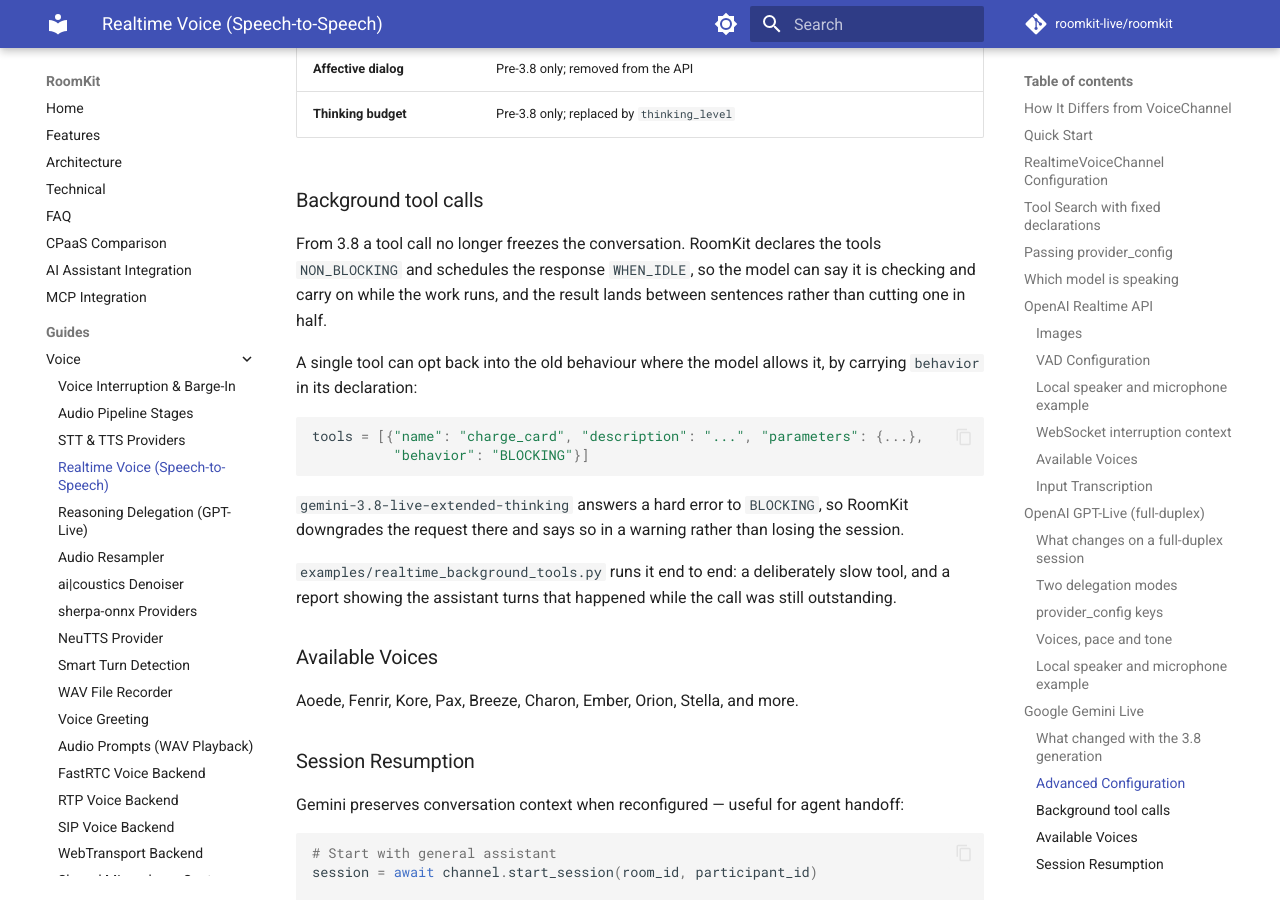
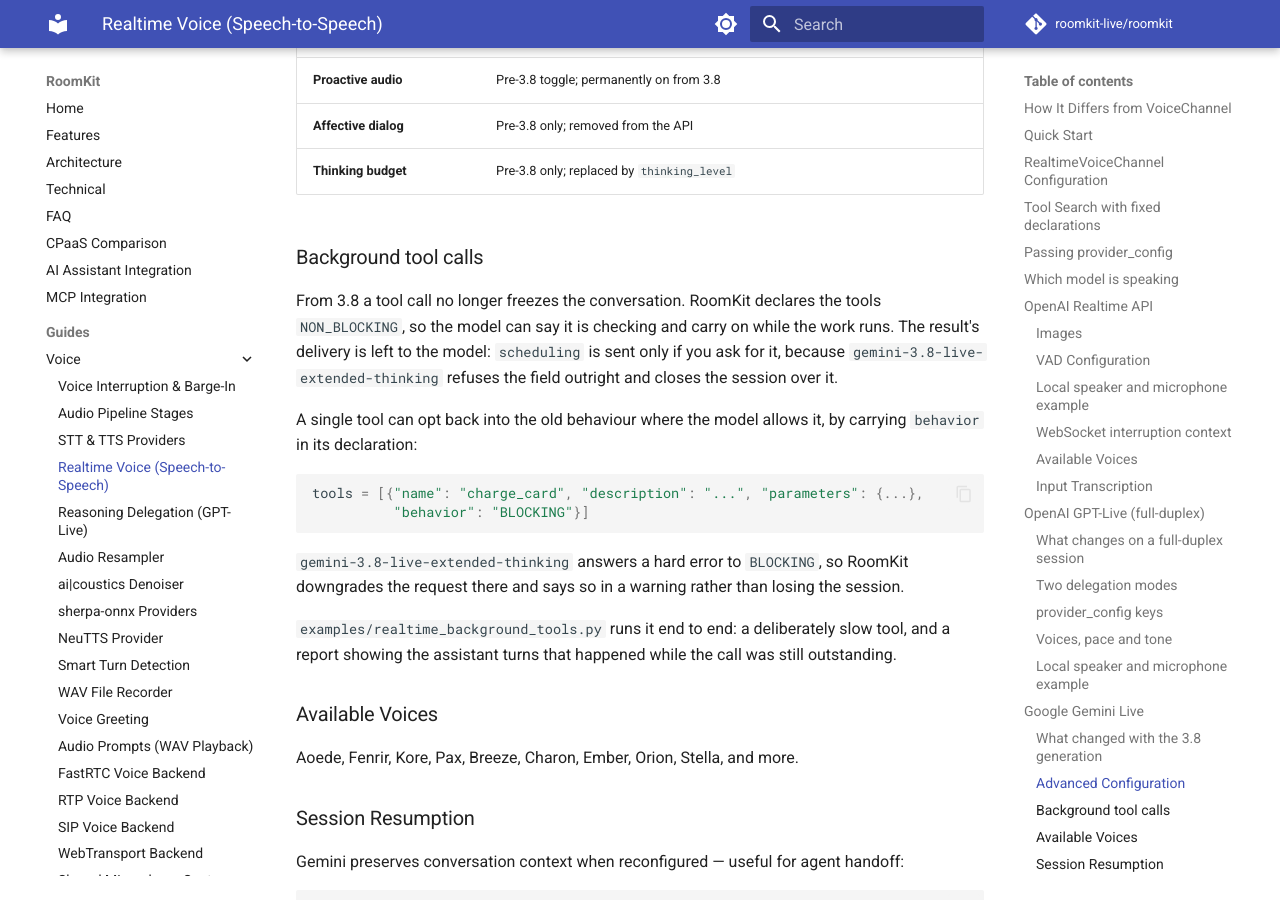
Before and after one commit to roomkit-live/roomkit-docs, an MkDocs documentation site: the page built from docs/guides/realtime-voice-providers.md, in a window 1280 px wide and 900 px high, scrolled down 14176 px. Built offline with MkDocs 1.6.1 and Material for MkDocs 9.7.7, drawn with Linux system fonts in a browser that asks for light colours; comment, search, counter and statistics services are not loaded; some of the changed text lies outside the part shown.

Commit message:
docs(realtime): tool response scheduling is opt-in, not a default
extended-thinking closes the session with 1007 over the field. Live run 2026-09-17.

```diff
--- a/docs/guides/realtime-voice-providers.md
+++ b/docs/guides/realtime-voice-providers.md
@@ -543,8 +543,11 @@ provider_config = {
     # on a video session.
     "turn_coverage": "TURN_INCLUDES_ONLY_ACTIVITY",
 
-    # When a background tool result is delivered:
-    # WHEN_IDLE (default) | INTERRUPT | SILENT
+    # When a background tool result is delivered. Opt-in, and nothing is
+    # sent by default: gemini-3.8-live-extended-thinking closes the session
+    # with 1007 over this field, and the models that take it deliver a
+    # background result sensibly without it.
+    # WHEN_IDLE | INTERRUPT | SILENT
     "tool_response_scheduling": "WHEN_IDLE",
 
     # Inbound transcription
@@ -589,9 +592,10 @@ provider_config = {
 ### Background tool calls
 
 From 3.8 a tool call no longer freezes the conversation. RoomKit declares the
-tools `NON_BLOCKING` and schedules the response `WHEN_IDLE`, so the model can
-say it is checking and carry on while the work runs, and the result lands
-between sentences rather than cutting one in half.
+tools `NON_BLOCKING`, so the model can say it is checking and carry on while
+the work runs. The result's delivery is left to the model: `scheduling` is
+sent only if you ask for it, because `gemini-3.8-live-extended-thinking`
+refuses the field outright and closes the session over it.
 
 A single tool can opt back into the old behaviour where the model allows it,
 by carrying `behavior` in its declaration:
```
